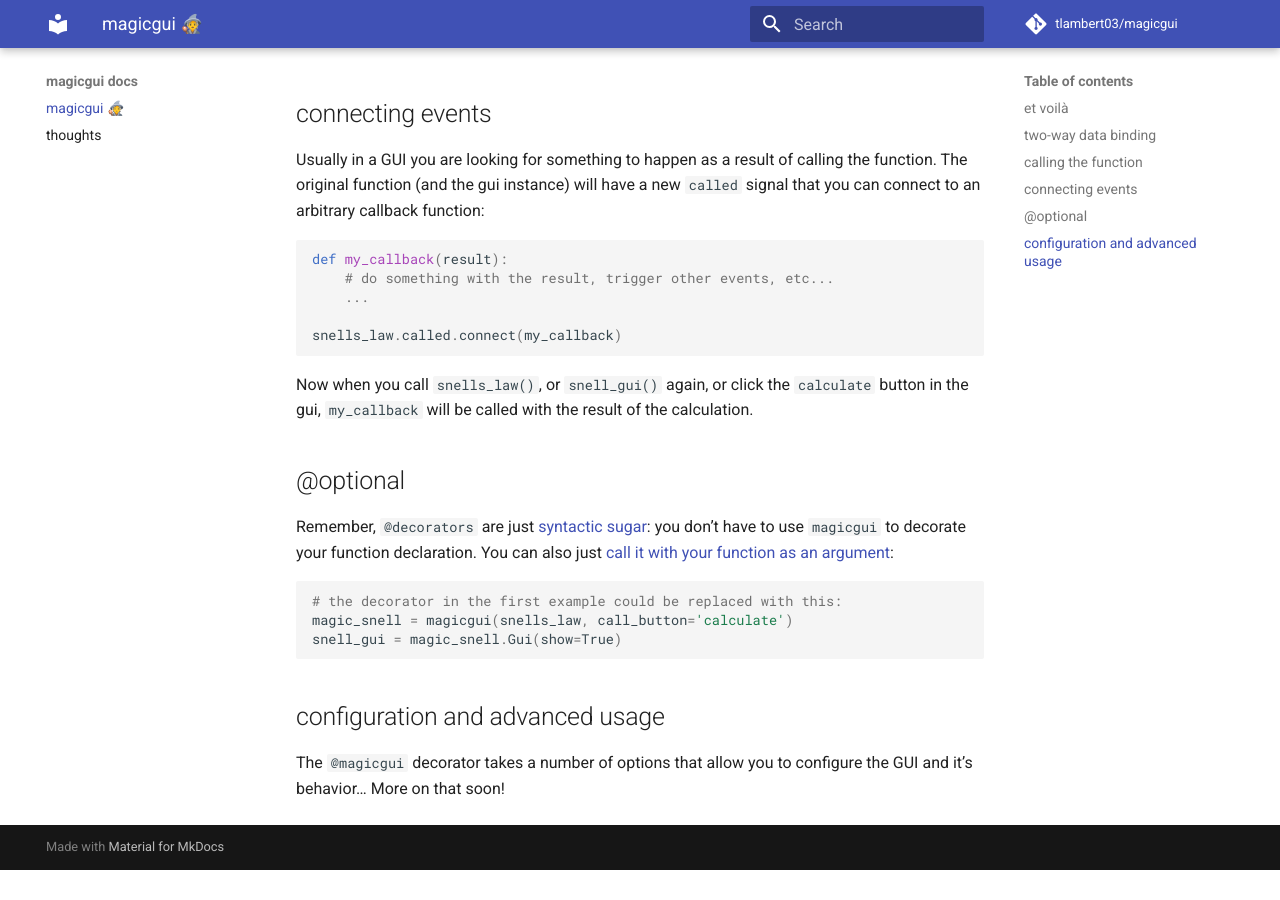
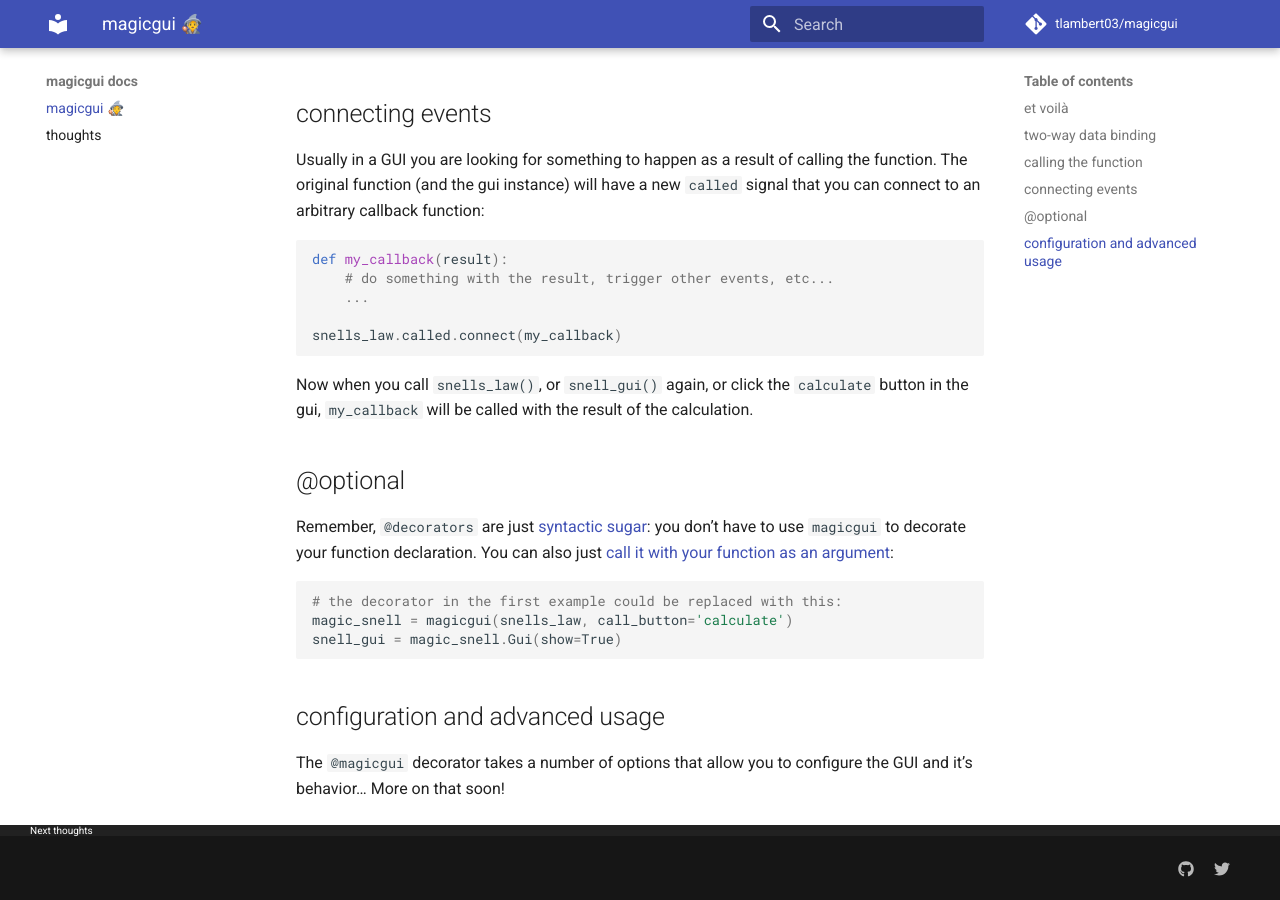
Before and after one commit to pyapp-kit/magicgui, an MkDocs documentation site: the page built from docs/index.md, in a window 1280 px wide and 900 px high, scrolled down 2124 px. Built offline with MkDocs 1.6.1 and Material for MkDocs 9.7.7, drawn with Linux system fonts in a browser that asks for light colours; comment, search, counter and statistics services are not loaded; before the commit the page ends 2994 px from its top, so only the background shows below that.

Commit message:
docs love

```diff
--- /dev/null
+++ b/docs/custom_theme/404.html
@@ -0,0 +1,5 @@
+{% extends "base.html" %}
+{% block content %}
+  <h1>whoops &#128168;</h1>
+  <p>That page has magically disappeared (404).</p>
+{% endblock %}
--- /dev/null
+++ b/docs/custom_theme/partials/footer.html
@@ -0,0 +1,50 @@
+<footer class="md-footer">
+  {% if page.previous_page or page.next_page %}
+    <div class="md-footer-nav">
+      <nav class="md-footer-nav__inner md-grid">
+        {% if page.previous_page %}
+          <a href="{{ page.previous_page.url | url }}" title="{{ page.previous_page.title | striptags }}" class="md-flex md-footer-nav__link md-footer-nav__link--prev" rel="prev">
+            <div class="md-flex__cell md-flex__cell--shrink">
+              <i class="md-icon md-icon--arrow-back md-footer-nav__button"></i>
+            </div>
+            <div class="md-flex__cell md-flex__cell--stretch md-footer-nav__title">
+              <span class="md-flex__ellipsis">
+                <span class="md-footer-nav__direction">
+                  {{ lang.t("footer.previous") }}
+                </span>
+                {{ page.previous_page.title }}
+              </span>
+            </div>
+          </a>
+        {% endif %}
+        {% if page.next_page %}
+          <a href="{{ page.next_page.url | url }}" title="{{ page.next_page.title | striptags }}" class="md-flex md-footer-nav__link md-footer-nav__link--next" rel="next">
+            <div class="md-flex__cell md-flex__cell--stretch md-footer-nav__title">
+              <span class="md-flex__ellipsis">
+                <span class="md-footer-nav__direction">
+                  {{ lang.t("footer.next") }}
+                </span>
+                {{ page.next_page.title }}
+              </span>
+            </div>
+            <div class="md-flex__cell md-flex__cell--shrink">
+              <i class="md-icon md-icon--arrow-forward md-footer-nav__button"></i>
+            </div>
+          </a>
+        {% endif %}
+      </nav>
+    </div>
+  {% endif %}
+  <div class="md-footer-meta md-typeset">
+    <div class="md-footer-meta__inner md-grid">
+      <div class="md-footer-copyright">
+        {% if config.copyright %}
+          <div class="md-footer-copyright__highlight">
+            {{ config.copyright }}
+          </div>
+        {% endif %}
+      </div>
+      {% include "partials/social.html" %}
+    </div>
+  </div>
+</footer>
--- a/mkdocs.yml
+++ b/mkdocs.yml
@@ -10,11 +10,25 @@ repo_url: https://github.com/tlambert03/magicgui
 edit_uri: ""
 
 theme:
-  name: 'material'
+  name: material
+  custom_dir: docs/custom_theme
+
+extra:
+  social:
+    - type: github
+      link: https://github.com/tlambert03/magicgui
+    - type: twitter
+      link: https://twitter.com/TalleyJLambert/
+
+plugins:
+  - search
+  - minify:
+      minify_html: true
 
 markdown_extensions:
-  - codehilite  # syntax highlighting: https://python-markdown.github.io/extensions/code_hilite/
-  - admonition  # notes/alerts: https://python-markdown.github.io/extensions/admonition/
-  - smarty      # ASCI to HTML: https://python-markdown.github.io/extensions/smarty/
-  - pymdownx.superfences
-  - pymdownx.emoji
+  - codehilite # syntax highlighting: https://python-markdown.github.io/extensions/code_hilite/
+  - admonition # notes/alerts: https://python-markdown.github.io/extensions/admonition/
+  - smarty # ASCI to HTML: https://python-markdown.github.io/extensions/smarty/
+  - pymdownx.superfences # https://facelessuser.github.io/pymdown-extensions/extensions/superfences/
+  - pymdownx.emoji # https://facelessuser.github.io/pymdown-extensions/extensions/emoji/
+  - pymdownx.details # https://facelessuser.github.io/pymdown-extensions/extensions/details/
```
Also changed, not shown: 1 other file.
